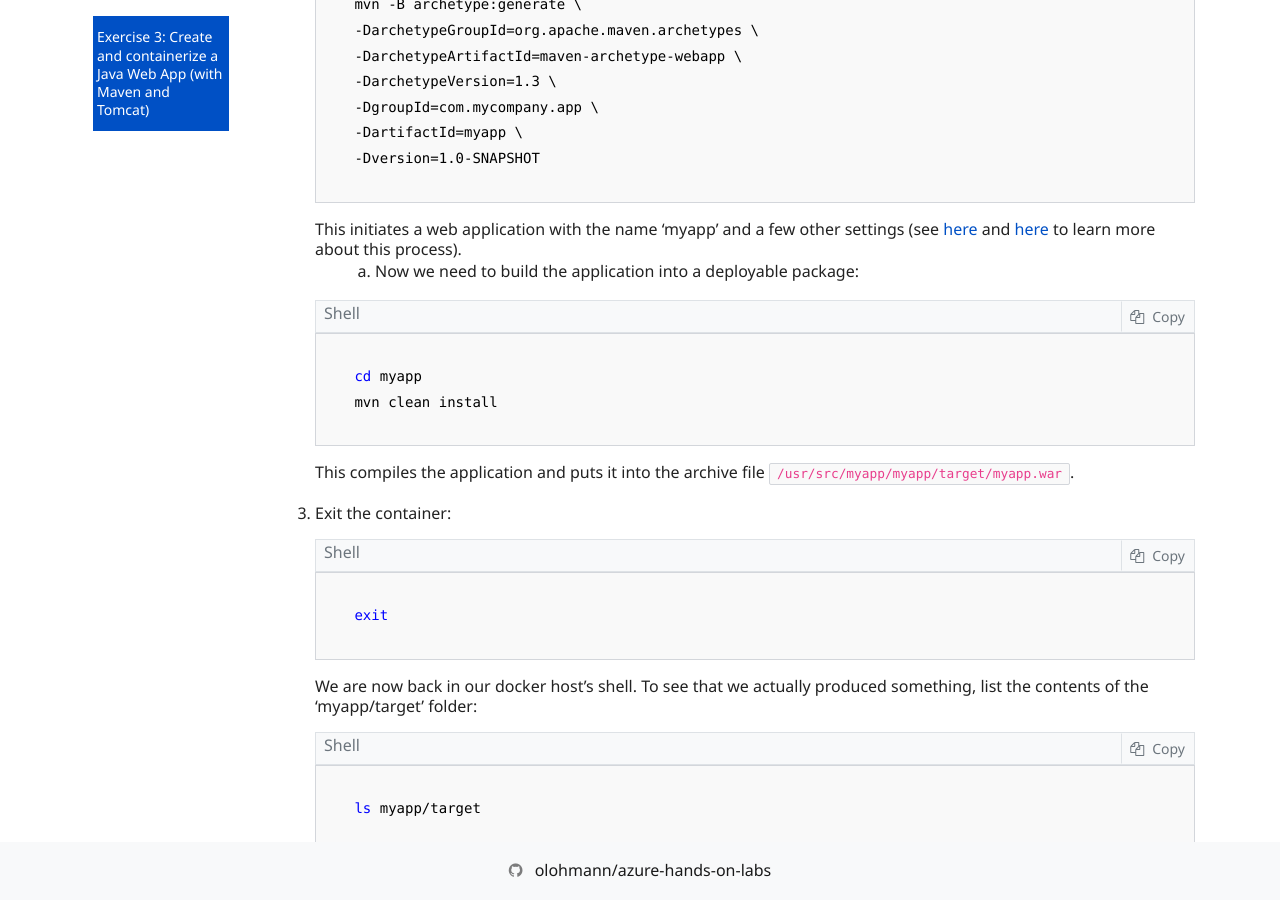
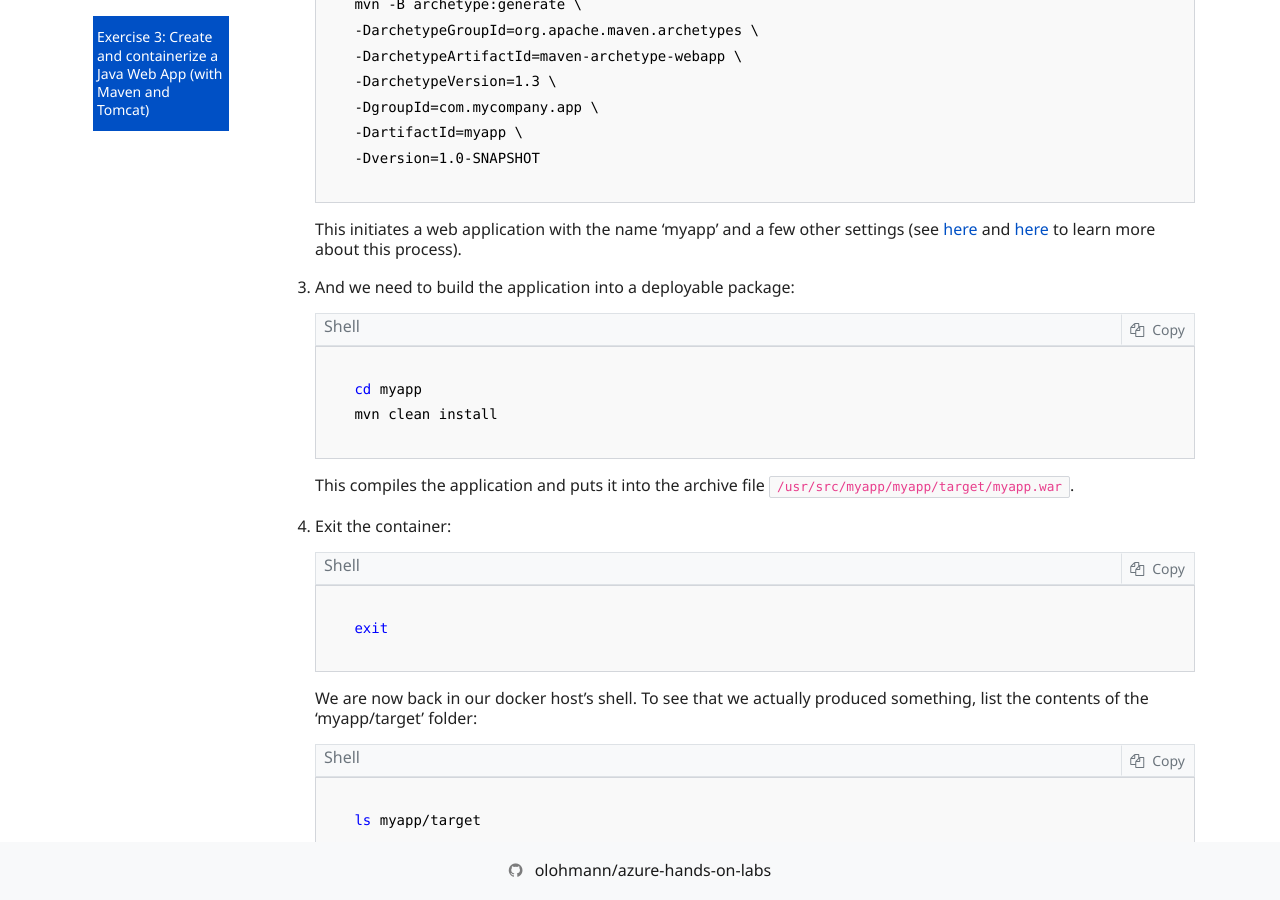
Before and after one commit to olohmann/azure-hands-on-labs, a Jekyll site: the page built from labs/04_containers_on_azure/containers_on_azure_3_java.md, in a window 1280 px wide and 900 px high, scrolled down 2022 px. Built offline with Jekyll 4.4.1, drawn with Linux system fonts in a browser that asks for light colours; nearby versions of some CDN libraries; our own code applies the rules of GitHub Pages for plain Markdown files; comment, search, counter and statistics services are not loaded; some of the changed text lies outside the part shown.

Commit message:
formatting fixes

````diff
--- a/labs/04_containers_on_azure/containers_on_azure_3_java.md
+++ b/labs/04_containers_on_azure/containers_on_azure_3_java.md
@@ -25,10 +25,10 @@ Thus, instead of working directly on the docker host machine (our dev machine),
 
     Phew. Four new concepts introduced in one command. Let's explore them one by one:
 
-    * The two flags `-it` tell docker to run the new container `i`nteractively and attach a `t`erminal to it. This means we will be able to directly work in the container from now on.
-    * Flag `--rm` means that the container will be removed immediately after we are done with it. We will only need the container for performing a few ad-hoc tasks, so it's a good idea to clean up after ourselves immediately and not leave the useless container around.
-    * `-v` mounts a folder from the file system of the docker host into the container with the syntax `-v hostfolder:containerfolder`. In this case we want to map the current folder (returned by`$(pwd)`) to be mapped to a folder `/usr/src/myapp` in the container file system. If that folder does not exist in the container yet, it will be created.
-    * Finally, we use `-w` to set the working folder to the `/usr/src/myapp` folder we just mapped.
+    - The two flags `-it` tell docker to run the new container `i`nteractively and attach a `t`erminal to it. This means we will be able to directly work in the container from now on.
+    - Flag `--rm` means that the container will be removed immediately after we are done with it. We will only need the container for performing a few ad-hoc tasks, so it's a good idea to clean up after ourselves immediately and not leave the useless container around.
+    - `-v` mounts a folder from the file system of the docker host into the container with the syntax `-v hostfolder:containerfolder`. In this case we want to map the current folder (returned by`$(pwd)`) to be mapped to a folder `/usr/src/myapp` in the container file system. If that folder does not exist in the container yet, it will be created.
+    - Finally, we use `-w` to set the working folder to the `/usr/src/myapp` folder we just mapped.
 
     In combination, these settings represent a very useful setup: We now have a shell, running directly in the container, with all tools of the container available, but our file system actions in the current directory will be directly mapped to the current folder we just had in the host file system. We are effectively using ready-made and preconfigured tools without having to install them. They just appear magically as long as we need them and then they are gone again.
 
@@ -46,7 +46,7 @@ Thus, instead of working directly on the docker host machine (our dev machine),
 
     This initiates a web application with the name 'myapp' and a few other settings (see [here](https://maven.apache.org/archetype/maven-archetype-plugin/) and [here](https://maven.apache.org/plugins-archives/maven-archetype-plugin-1.0-alpha-7/examples/webapp.html) to learn more about this process).
 
-   1. Now we need to build the application into a deployable package:
+1. And we need to build the application into a deployable package:
 
     ```sh
     cd myapp
````
Also changed, not shown: other parts of labs/04_containers_on_azure/containers_on_azure_3_java.md (+1 -1 lines), labs/04_containers_on_azure/containers_on_azure_3_b_dotnet.md (+1 -1 lines), labs/04_containers_on_azure/containers_on_azure_3_b_java.md (+2 -2 lines), labs/04_containers_on_azure/containers_on_azure_3_dotnet.md (+5 -5 lines).
